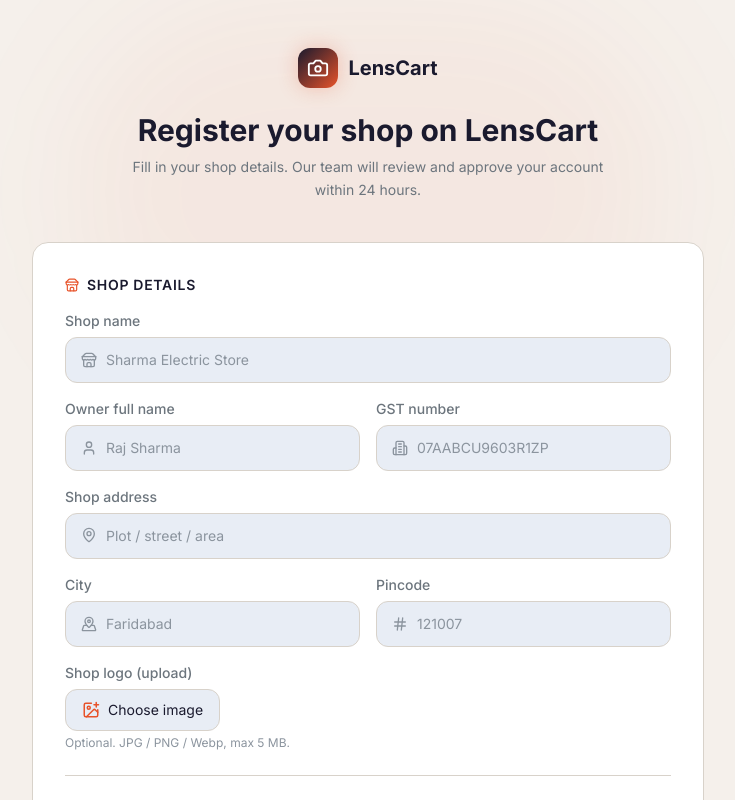
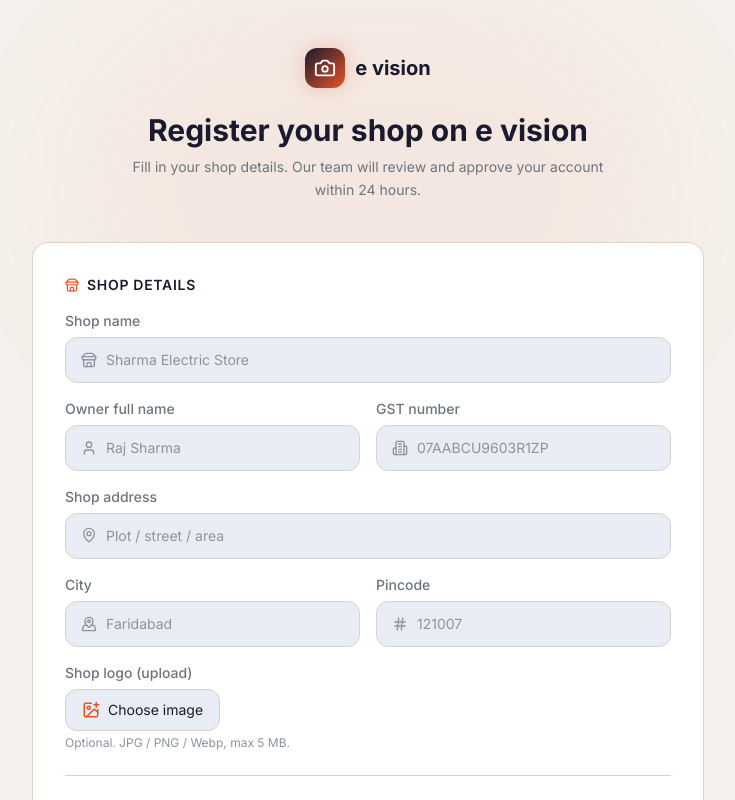
Before and after one commit to shukla-manya/evision-platform-, a Next.js app in the folder frontend-web/: page /admin/register in a window 1280 px wide. Shown: the top 800 px of the page, without its empty margins (272-1007 px from the left). Built offline with nearby package versions, Linux system fonts and the light colour scheme.

Commit message:
feat: update features and improve system performance

```diff
--- a/frontend-web/app/admin/register/page.tsx
+++ b/frontend-web/app/admin/register/page.tsx
@@ -109,9 +109,9 @@ export default function AdminRegisterPage() {
             <div className="w-10 h-10 bg-gradient-primary rounded-xl flex items-center justify-center shadow-ev-glow">
               <Camera size={22} className="text-white" />
             </div>
-            <span className="text-ev-text font-bold text-xl">LensCart</span>
+            <span className="text-ev-text font-bold text-xl">e vision</span>
           </Link>
-          <h1 className="text-3xl font-bold text-ev-text mb-2">Register your shop on LensCart</h1>
+          <h1 className="text-3xl font-bold text-ev-text mb-2">Register your shop on e vision</h1>
           <p className="text-ev-muted text-sm max-w-lg mx-auto leading-relaxed">
             Fill in your shop details. Our team will review and approve your account within 24 hours.
           </p>
--- a/frontend-web/app/admin/setup-password/page.tsx
+++ b/frontend-web/app/admin/setup-password/page.tsx
@@ -110,7 +110,7 @@ export default function AdminSetupPasswordPage() {
             <div className="w-10 h-10 bg-gradient-primary rounded-xl flex items-center justify-center shadow-ev-glow">
               <Camera size={22} className="text-white" />
             </div>
-            <span className="text-ev-text font-bold text-xl">LensCart</span>
+            <span className="text-ev-text font-bold text-xl">e vision</span>
           </Link>
         </div>
         <Suspense
--- a/frontend-web/app/home/page.tsx
+++ b/frontend-web/app/home/page.tsx
@@ -150,7 +150,7 @@ export default function CustomerHomePage() {
             Hey {firstName(user?.name)} 👋
           </h1>
           <p className="text-ev-muted text-sm">
-            Your LensCart dashboard — orders, deals, and service in one place.
+            Your e vision dashboard — orders, deals, and service in one place.
             {role === 'dealer' ? (
               <span className="block mt-1 text-ev-subtle">
                 Dealer pricing applies in the shop; open Dealer hub for GST invoices and wholesale stats.
--- a/frontend-web/app/super/signin/page.tsx
+++ b/frontend-web/app/super/signin/page.tsx
@@ -40,7 +40,7 @@ export default function SuperSignInPage() {
             <div className="w-10 h-10 bg-gradient-primary rounded-xl flex items-center justify-center shadow-ev-glow">
               <Camera size={22} className="text-white" />
             </div>
-            <span className="text-ev-text font-bold text-xl">LensCart</span>
+            <span className="text-ev-text font-bold text-xl">e vision</span>
           </div>
           <h1 className="text-2xl font-bold text-ev-text">Platform administration</h1>
           <p className="text-ev-muted text-sm mt-2 max-w-sm mx-auto leading-relaxed">
```
